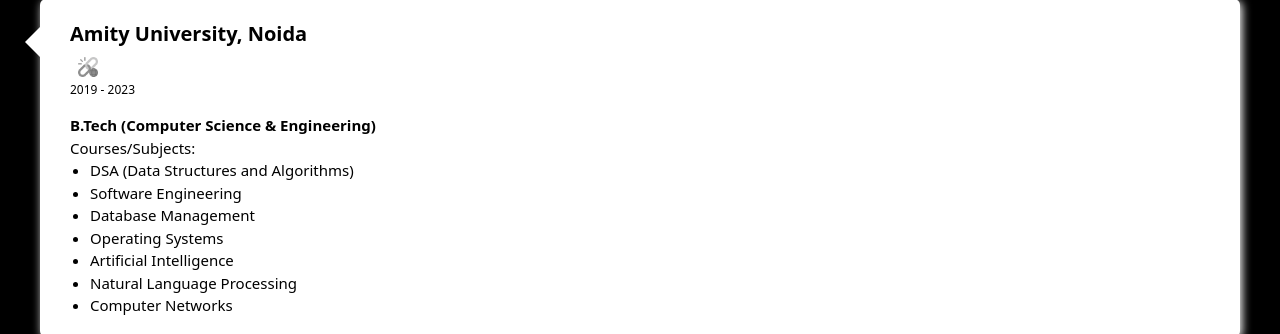
After one commit to aadilsehrawat/portfolio, a Django app: template main/templates/main/career/education.html in a window 1280 px wide. The commit adds this page. Shown: the part 531-865 px from the top of the page. Run offline with Django 5.2, Linux system fonts and the light colour scheme; the template is opened without the code that fills it, so the values that code supplies are empty; some libraries are stand-ins or nearby versions.

Commit message:
Splitted career into education + career

```diff
--- /dev/null
+++ b/main/templates/main/career/education.html
@@ -0,0 +1,72 @@
+{% extends "base.html" %}
+{% load static %}
+
+{% block title %}Project{% endblock title %}
+
+{% block styles %}<link rel="stylesheet" href="{% static 'css/career.css' %}">{% endblock styles %}
+
+{% block body %}
+<p class="heading1">My Educational History</p>
+<div class="timeline">
+    {% comment %} First Card {% endcomment %}
+    <div class="institute-company-container right-container">
+        <a href="https://golayaschool.org/" target="_blank"><img class="institute-company-logo" src="{% static 'images/career/institution-logos/amity.png' %}" /></a>
+        <div class="text-box">
+            <div class="institute-company-name">
+                <h2>Amity University, Noida</h2>
+                <a href="https://golayaschool.org/" target="_blank"><img class="link-logo" src="{% static 'images/attributes/link.png' %}" /></a>
+            </div>
+            <small>2019 - 2023</small>
+            <p class="inner-heading">B.Tech (Computer Science & Engineering)</p>
+            <p>Courses/Subjects:</p>
+            <ul class="ml-5 tasks">
+                <li>DSA (Data Structures and Algorithms)</li>
+                <li>Software Engineering</li>
+                <li>Database Management</li>
+                <li>Operating Systems</li>
+                <li>Artificial Intelligence</li>
+                <li>Natural Language Processing</li>
+                <li>Computer Networks</li>
+            </ul>
+            <span class="right-container-arrow"></span>
+        </div>
+    </div>
+    {% comment %} Second Card {% endcomment %}
+    <div class="institute-company-container left-container">
+        <a href="https://www.ngfsalaknanda.com/" target="_blank"><img class="institute-company-logo" src="{% static 'images/career/institution-logos/ngfs.png' %}" /></a>
+        <div class="text-box">
+            <div class="institute-company-name">
+                <h2>New Green Field School, New Delhi</h2>
+                <a href="https://www.ngfsalaknanda.com/" target="_blank"><img class="link-logo" src="{% static 'images/attributes/link.png' %}" /></a>
+            </div>
+            <small>2018 - 2016</small>
+            <p class="inner-heading">12th Grade</p>
+            <p>Courses/Subjects:</p>
+            <ul class="ml-5 tasks">
+                <li>Computer Science.</li>
+                <li>Non-Medical(Physics, Chemistry and Mathematics).</li>
+            </ul>
+            <span class="left-container-arrow"></span>
+        </div>
+    </div>
+    {% comment %} Third Card {% endcomment %}
+    <div class="institute-company-container right-container">
+        <a href="https://golayaschool.org/" target="_blank"><img class="institute-company-logo" src="{% static 'images/career/institution-logos/golaya.png' %}" /></a>
+        <div class="text-box">
+            <div class="institute-company-name">
+                <h2>Golaya Progressive Public School, Palwal</h2>
+                <a href="https://golayaschool.org/" target="_blank"><img class="link-logo" src="{% static 'images/attributes/link.png' %}" /></a>
+            </div>
+            <small>2014-2016</small>
+            <p class="inner-heading">Full Stack Developer</p>
+            <p>Courses/Subjects:</p>
+            <ul class="ml-5 tasks">
+                <li>Mathematics.</li>
+                <li>Computer Fundamentals.</li>
+                <li>Science(Physics, Chemistry, Biology).</li>
+            </ul>
+            <span class="right-container-arrow"></span>
+        </div>
+    </div>
+</div>
+{% endblock body %}
```
Also changed, not shown: main/templates/main/career/workX.html (renamed from main/templates/main/career.html, +12 -12 lines).
